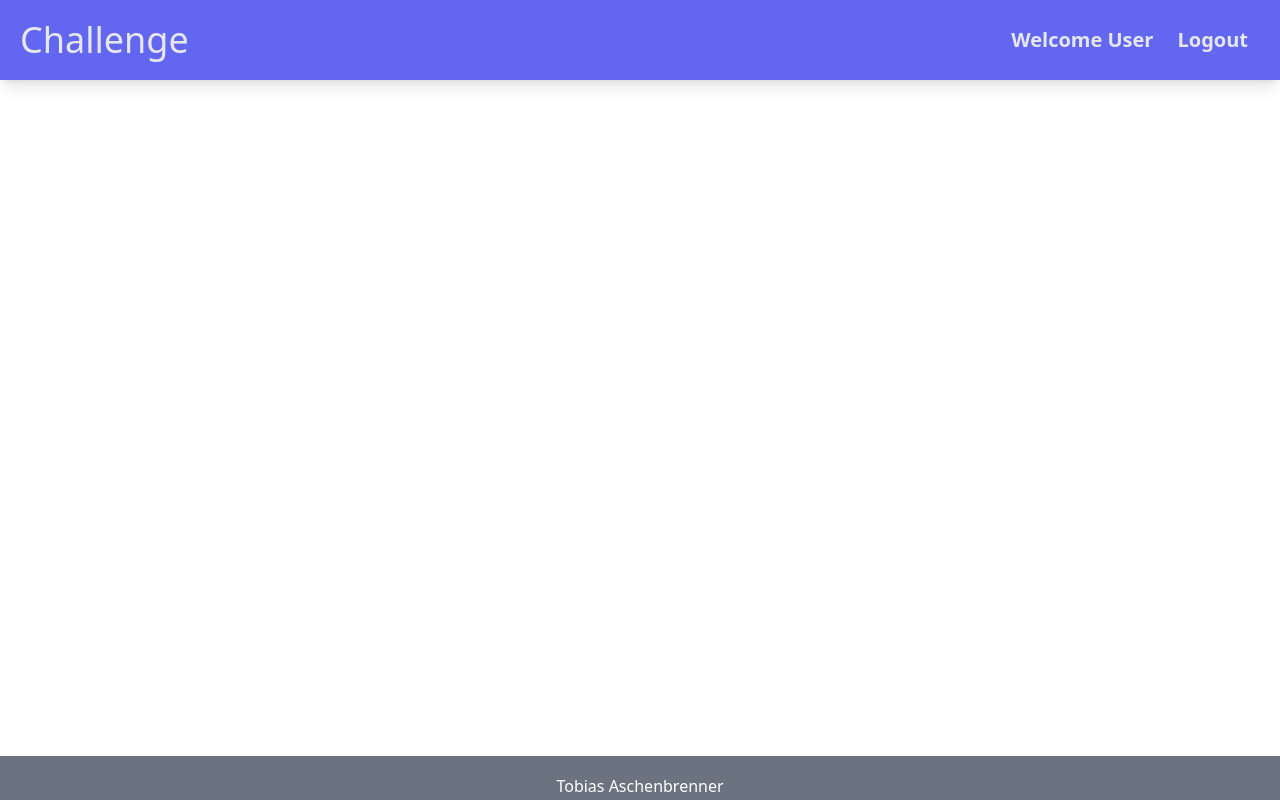
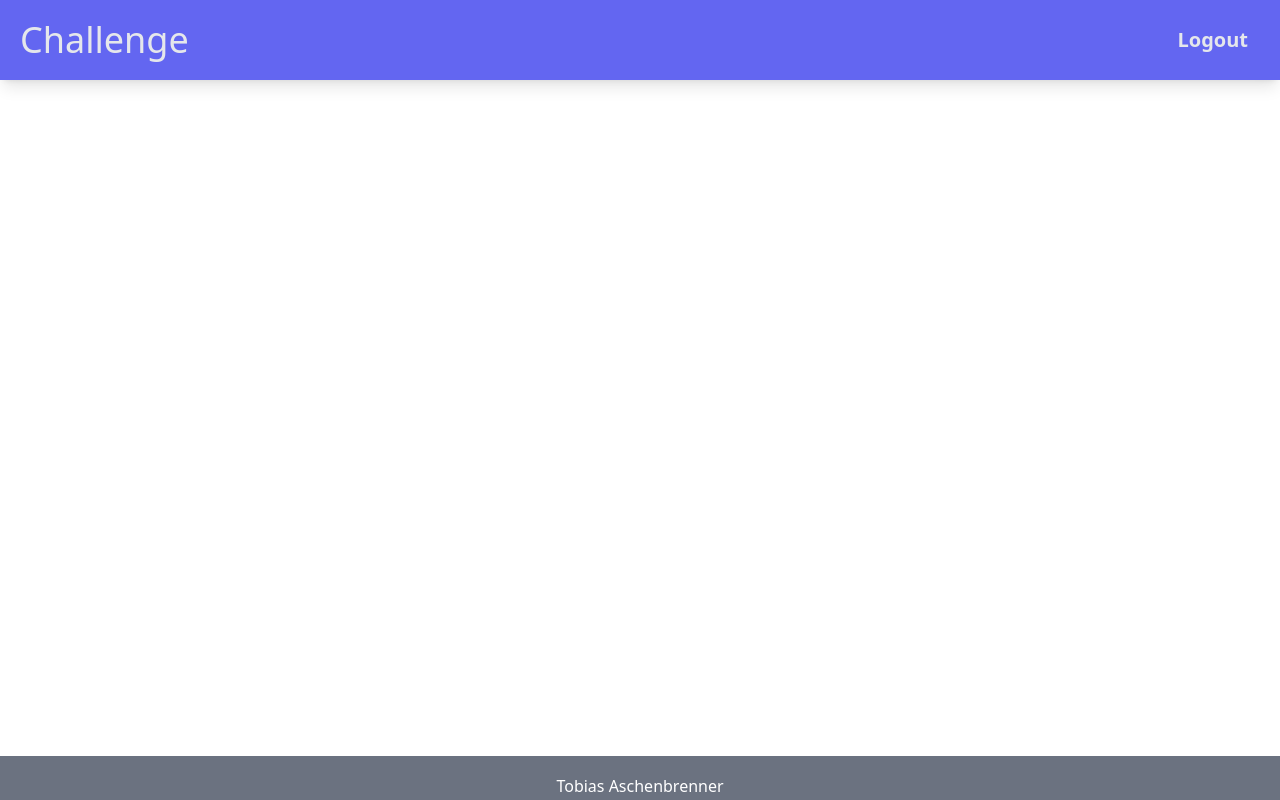
Before and after one commit to TobiasAschenbrenner/case-study-frontend, an Angular app: page /home in a window 1280 px wide. Built offline with nearby package versions, Linux system fonts and the light colour scheme; no server answers; sample sign-in values are in the browser's storage.

Commit message:
🗑️ Remove username display and storage logic from HeaderComponent and AuthService.

```diff
--- a/src/app/components/header/header.component.html
+++ b/src/app/components/header/header.component.html
@@ -21,10 +21,6 @@
     </ng-container>
     <ng-container *ngIf="isLoggedIn">
       <span
-        class="text-xl cursor-pointer text-gray-200 font-bold m-3 hover:underline hover:text-indigo-200"
-        >Welcome {{ username }}</span
-      >
-      <span
         routerLink="/"
         (click)="logout()"
         class="text-xl cursor-pointer text-gray-200 font-bold m-3 hover:underline hover:text-indigo-200"
--- a/src/app/components/header/header.component.ts
+++ b/src/app/components/header/header.component.ts
@@ -13,16 +13,10 @@ import { AuthService } from 'src/app/services/auth.service';
 export class HeaderComponent implements OnInit {
   authService = inject(AuthService);
   isLoggedIn: boolean = false;
-  username: string = '';
 
   ngOnInit(): void {
     this.authService.isLoggedIn$.subscribe((isLoggedIn) => {
       this.isLoggedIn = isLoggedIn;
-      if (this.isLoggedIn) {
-        this.username = localStorage.getItem('username') || 'User';
-      } else {
-        this.username = '';
-      }
     });
   }
 
--- a/src/app/services/auth.service.ts
+++ b/src/app/services/auth.service.ts
@@ -31,13 +31,11 @@ export class AuthService {
 
   private setSession(authResult: any) {
     localStorage.setItem('user_id', authResult.data._id);
-    localStorage.setItem('username', authResult.data.username);
     this.isLoggedIn$.next(true);
   }
 
   logout() {
     localStorage.removeItem('user_id');
-    localStorage.removeItem('username');
     this.isLoggedIn$.next(false);
   }
 
```
